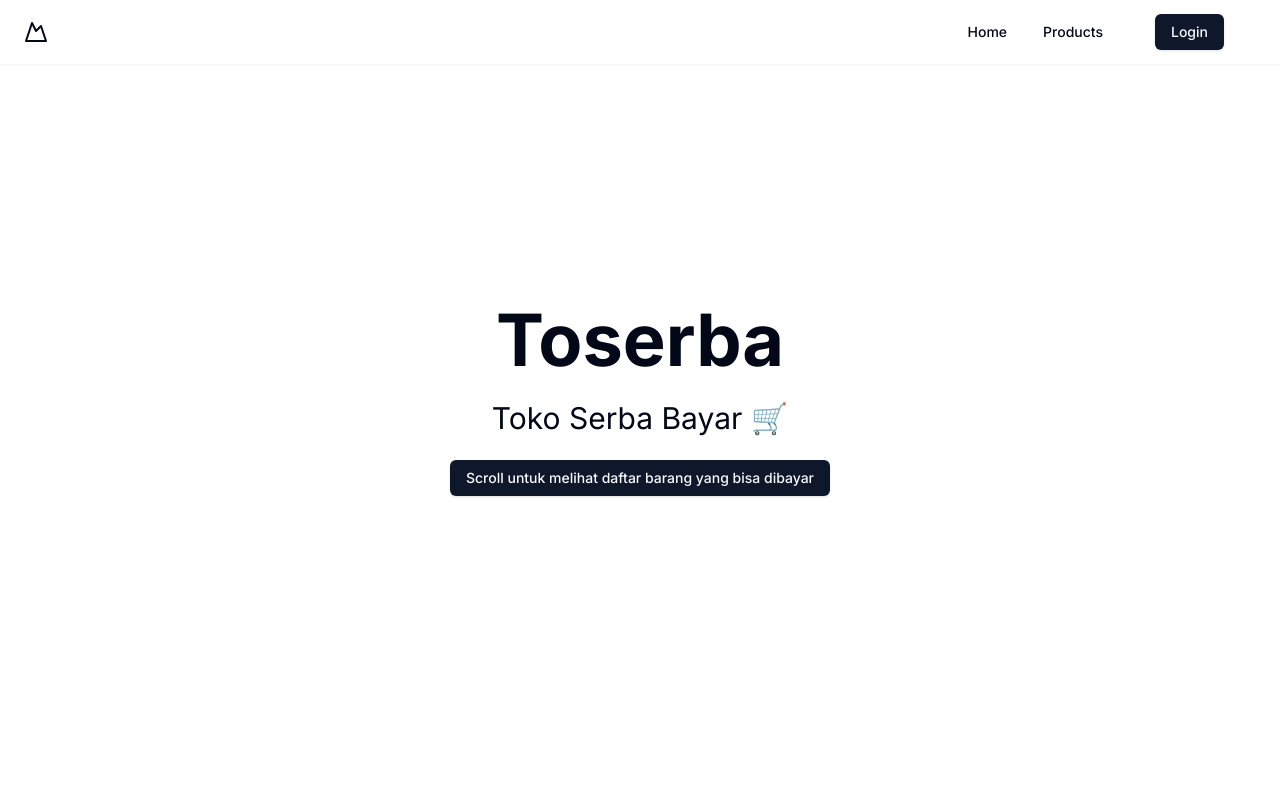
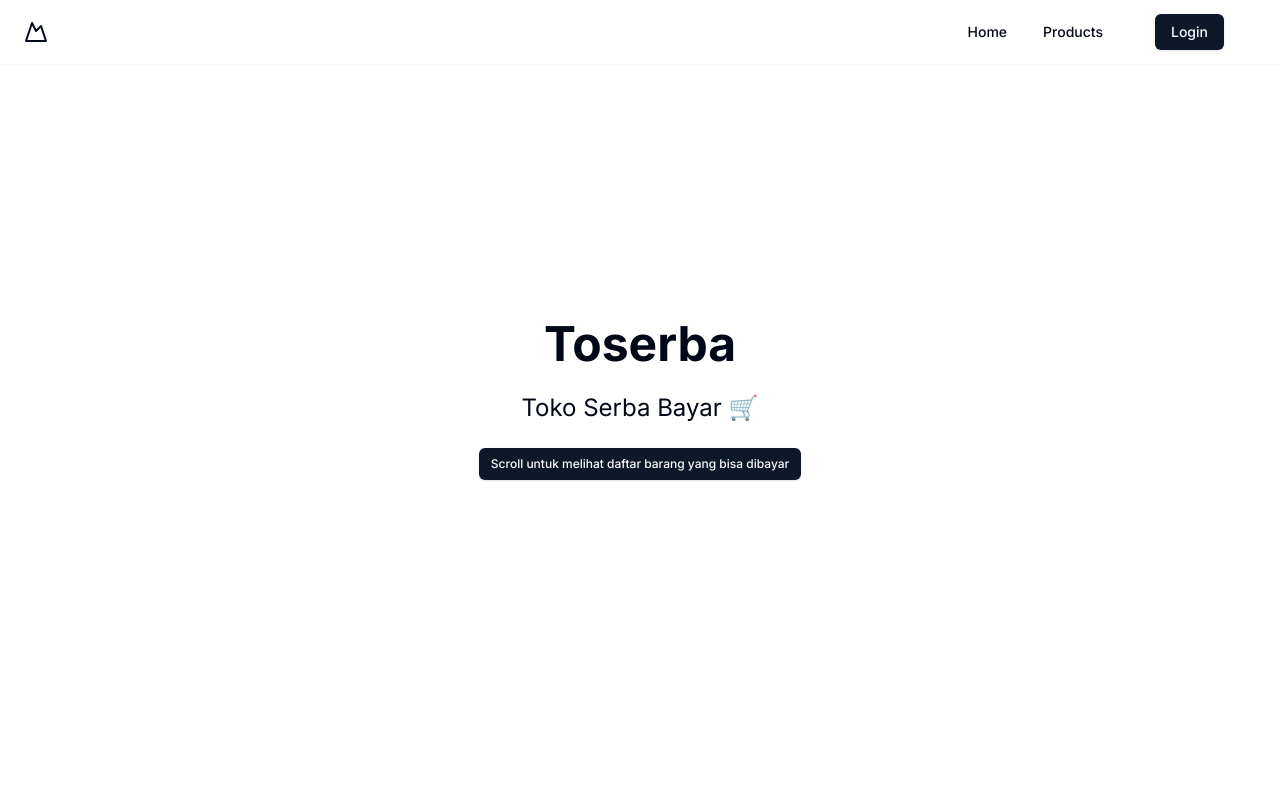
Before and after one commit to FadelYang/ganapa-fe, a Next.js app: page / in a window 1280 px wide. Shown: the top 800 px of the page. Built offline with nearby package versions, Linux system fonts and the light colour scheme; no server answers.

Commit message:
fix(home): Fix Font Size

```diff
--- a/components/hero.tsx
+++ b/components/hero.tsx
@@ -4,9 +4,11 @@ import { Button } from './ui/button'
 const Hero = () => {
   return (
     <div className='flex flex-col gap-6 h-screen items-center justify-center'>
-      <h1 className='font-bold text-7xl'>Toserba</h1>
-      <h2 className='font-regular text-3xl'>Toko Serba Bayar 🛒</h2>
-      <Button>Scroll untuk melihat daftar barang yang bisa dibayar</Button>
+      <h1 className='font-bold text-3xl md:text-5xl'>Toserba</h1>
+      <h2 className='font-regular text-xl md:text-2xl'>Toko Serba Bayar 🛒</h2>
+      <div>
+        <Button size="sm">Scroll untuk melihat daftar barang yang bisa dibayar</Button>
+      </div>
     </div>
   )
 }
```
